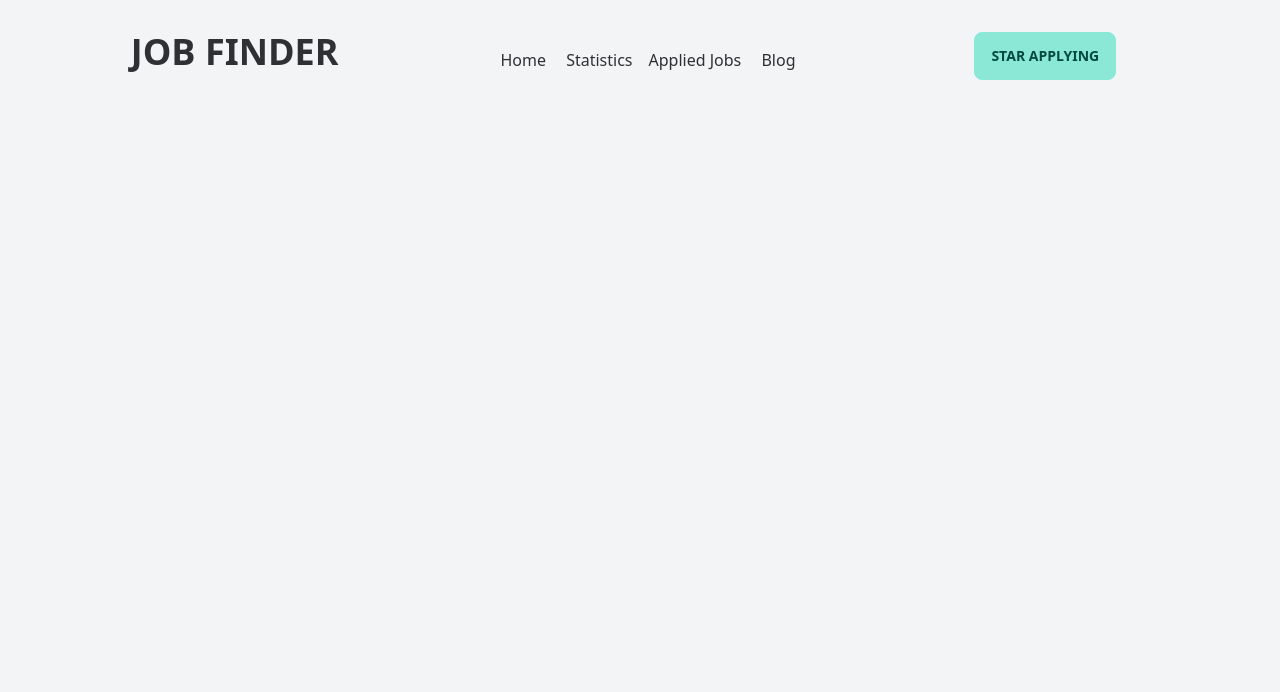
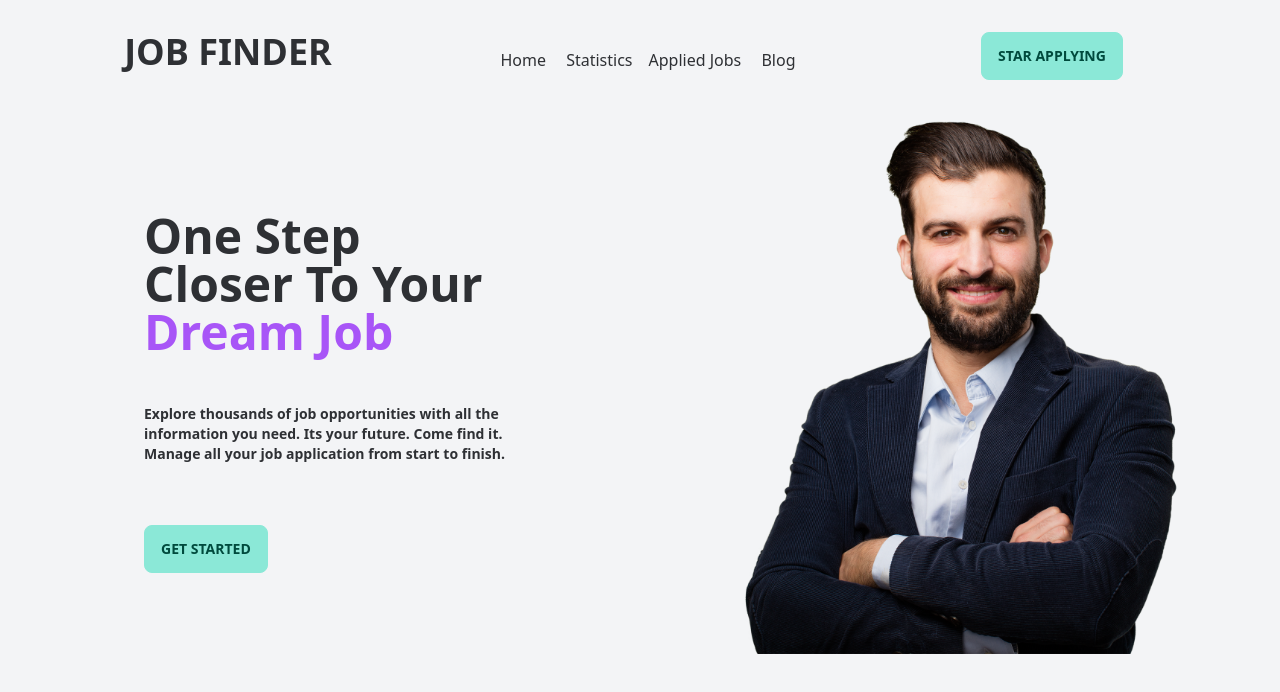
Before and after one commit to tarikulsk/job-finder, a React (Vite) app: page / in a window 1280 px wide. Shown: the top 692 px of the page. Built offline with nearby package versions, Linux system fonts and the light colour scheme.

Commit message:
banner section

```diff
--- a/index.html
+++ b/index.html
@@ -3,7 +3,7 @@
 
 <head>
   <meta charset="UTF-8" />
-  <link rel="icon" type="image/svg+xml" href="https://cdn-icons-png.flaticon.com/512/6400/6400250.png" />
+  <link rel="icon" type="image/svg+xml" href="https://image.pngaaa.com/904/5466904-middle.png" />
   <meta name="viewport" content="width=device-width, initial-scale=1.0" />
   <title>Job Finder</title>
 </head>
--- /dev/null
+++ b/src/component/Categories/Categories.jsx
@@ -0,0 +1,11 @@
+import React from 'react';
+
+const Categories = () => {
+    return (
+        <div>
+
+        </div>
+    );
+};
+
+export default Categories;
--- a/src/component/First/First.jsx
+++ b/src/component/First/First.jsx
@@ -2,7 +2,23 @@ import React from 'react';
 
 const First = () => {
     return (
-        <div>
+        <div className='grid md:grid-cols-2'>
+
+            <div className='text-middle md:p-28 text-start text-5xl font-bold'>
+                <h1>One Step </h1>
+                <h1>Closer To Your </h1>
+                <h1 className='text-purple-500'>Dream Job</h1>
+                <br />
+                <p className='text-sm'>Explore thousands of job opportunities with all the information you need. Its your future. Come find it. Manage all your job application from start to finish.</p>
+                <br />
+                <button className="btn btn-primary">Get Started</button>
+
+            </div>
+            <div>
+                <img src="/public/images/P3OLGJ1 copy 1.png" alt="" />
+
+            </div>
+
 
 
         </div>
--- a/src/component/Header/Header.jsx
+++ b/src/component/Header/Header.jsx
@@ -3,10 +3,10 @@ import { Link } from 'react-router-dom';
 
 const Header = () => {
     return (
-        <div className='grid grid-cols-3 '>
+        <div className='grid  md:grid-cols-3 mb-5 gap-5'>
             <div><h1 className='text-4xl font-bold '>JOB FINDER</h1></div>
             <div className='mt-4'>
-                <Link className='ms-4' to='/'> Home </Link>
+                <Link className='ms-4' to=' '> Home </Link>
                 <Link className='ms-4' to='statistics'>Statistics</Link>
                 <Link className='ms-4' to='appliedjobs' >Applied Jobs</Link>
                 <Link className='ms-4' to='/blog'> Blog </Link>
--- a/src/component/Home/Home.jsx
+++ b/src/component/Home/Home.jsx
@@ -8,6 +8,7 @@ const Home = () => {
         <div >
             <Header />
 
+
             <Outlet />
 
         </div>
```
Also changed, not shown: public/categories.json (added, +26 -0 lines), public/images/P3OLGJ1 copy 1.png (added).
